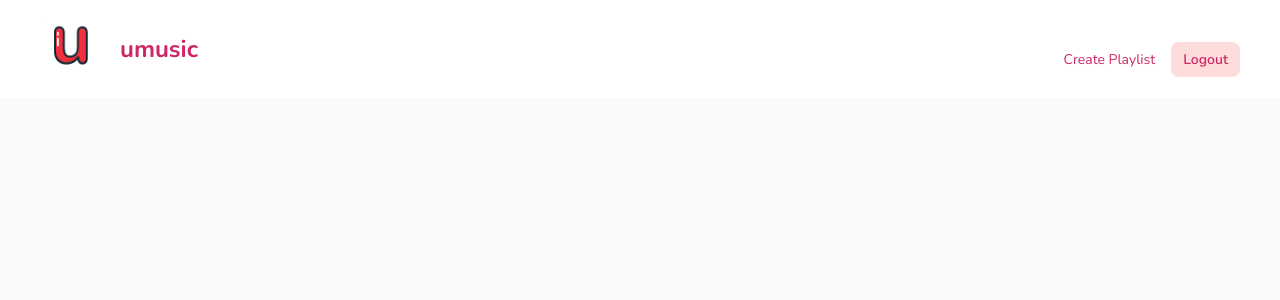
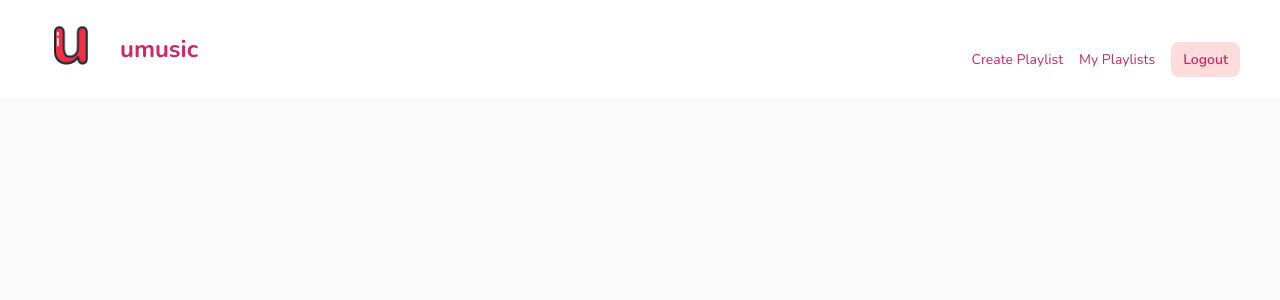
Before and after one commit to alexquar/umusic, a Vue app: page / in a window 1280 px wide. Shown: the top 300 px of the page. Built offline with nearby package versions, Linux system fonts and the light colour scheme; no server answers; the database is empty; sample sign-in values are in the browser's storage.

Commit message:
myplaylists page and pushing user on login/signup

```diff
--- a/src/components/Navbar.vue
+++ b/src/components/Navbar.vue
@@ -6,6 +6,7 @@
         <div class="links">
             <div v-if="user">
                 <router-link :to="{ name: 'CreatePlaylist' }">Create Playlist</router-link>
+                <router-link :to="{ name: 'UserPlaylists' }">My Playlists</router-link>
                 <button @click = "handleSubmit">Logout</button>
         </div>
         <div v-else>
--- a/src/router/index.js
+++ b/src/router/index.js
@@ -3,14 +3,19 @@ import Home from '../views/Home.vue'
 import Login from '../views/auth/Login.vue'
 import Signup from '../views/auth/Signup.vue'
 import CreatePlaylist from '../views/playlists/CreatePlaylist.vue'
-import {projectAuth} from '../firebase/config'
 import PlaylistDetails from '../views/playlists/PlaylistDetails.vue'
-const requireAuth = (to,FormData,next) =>{
-let user = projectAuth.currentUser
-if(!user){
-  next({name : 'Login'})
-}
-next()
+import UserPlaylists from '../views/playlists/UserPlaylists.vue'
+
+// route guard
+import { projectAuth } from '../firebase/config';
+
+const requireAuth = (to, from, next) => {
+  let user = projectAuth.currentUser
+  if (!user) {
+    next({ name: 'Login' })
+  } else {
+    next()
+  }
 }
 
 const routes = [
@@ -18,7 +23,7 @@ const routes = [
     path: '/',
     name: 'Home',
     component: Home,
-    beforeEnter : requireAuth
+    beforeEnter: requireAuth
   },
   {
     path: '/login',
@@ -34,15 +39,21 @@ const routes = [
     path: '/playlists/create',
     name: 'CreatePlaylist',
     component: CreatePlaylist,
-    beforeEnter : requireAuth
+    beforeEnter: requireAuth
   },
   {
     path: '/playlists/:id',
     name: 'PlaylistDetails',
     component: PlaylistDetails,
-    beforeEnter : requireAuth,
-    props : true
+    props: true,
+    beforeEnter: requireAuth,
   },
+  {
+    path: '/playlists/user',
+    name: 'UserPlaylists',
+    component: UserPlaylists,
+    beforeEnter: requireAuth
+  }
 ]
 
 const router = createRouter({
--- a/src/views/auth/Login.vue
+++ b/src/views/auth/Login.vue
@@ -13,18 +13,19 @@
   // using @ means start at the project src root
   import useLogin from '@/composables/useLogin'
   import { ref } from 'vue'
+  import {useRouter} from 'vue-router'
 
   export default {
     setup() {
       const { error, login, isPending } = useLogin()
-
+      const router = useRouter()
       const email = ref('')
       const password = ref('')
 
       const handleSubmit = async () => {
         const res = await login(email.value, password.value)
         if (!error.value) {
-          console.log('user logged in')
+          router.push( { name : 'UserPlaylists'})
         }
       }
 
--- a/src/views/auth/Signup.vue
+++ b/src/views/auth/Signup.vue
@@ -14,11 +14,11 @@
   // using @ means start at the project src root
   import useSignup from '@/composables/useSignup'
   import { ref } from 'vue'
-
+  import {useRouter} from 'vue-router'
   export default {
     setup() {
       const { error, signup, isPending } = useSignup()
-
+      const router = useRouter()
       const email = ref('')
       const password = ref('')
       const displayName = ref('')
@@ -26,7 +26,7 @@
       const handleSubmit = async () => {
         const res = await signup(email.value, password.value, displayName.value)
         if (!error.value) {
-          console.log('user signed up')
+          router.push( { name : 'UserPlaylists'})
         }
       }
 
--- a/src/views/playlists/UserPlaylists.vue
+++ b/src/views/playlists/UserPlaylists.vue
@@ -1,6 +1,6 @@
 <template>
-    <div>
-
+    <div class="user-playlist">
+        <h2>My Playlists</h2>
     </div>
 </template>
 
@@ -10,6 +10,6 @@
     }
 </script>
 
-<style lang="scss" scoped>
+<style scoped>
 
 </style>
```
